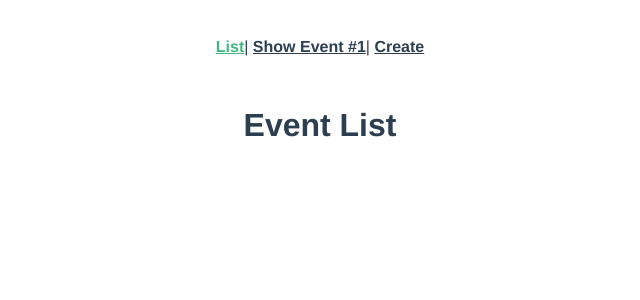
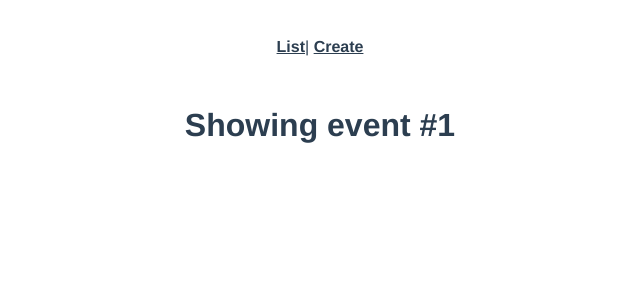
Before and after one commit to lindade/real-world-vue, a Vue app: page /event/1 in a window 1280 px wide. Shown: the top 300 px of the page, without its empty margins (320-960 px from the left). Built offline with nearby package versions, Linux system fonts and the light colour scheme.

Commit message:
dynamic routes added

```diff
--- a/src/App.vue
+++ b/src/App.vue
@@ -2,7 +2,6 @@
   <div id="app">
     <div id="nav">
       <router-link :to="{ name: 'event-list' }">List</router-link>|
-      <router-link :to="{ name: 'event-show' }">Show Event #1</router-link>|
       <router-link :to="{ name: 'event-create' }">Create</router-link>
     </div>
     <router-view />
--- a/src/router/index.js
+++ b/src/router/index.js
@@ -7,15 +7,17 @@
 Vue.use(VueRouter)
 
 export default new VueRouter({
+  mode: 'history',
   routes: [{
       path: '/',
       name: 'event-list',
       component: EventList
     },
     {
-      path: '/event',
+      path: '/event/:id',
       name: 'event-show',
-      component: EventShow
+      component: EventShow,
+      props: true
     },
     {
       path: '/event/create',
--- a/src/views/EventList.vue
+++ b/src/views/EventList.vue
@@ -1,3 +1,6 @@
 <template>
-  <h1>Event List</h1>
+  <dir>
+    <h1>Event List</h1>
+    <router-link :to="{ name: 'event-show', params: { id: '1' } }">Show Event #1</router-link>|
+  </dir>
 </template>
--- a/src/views/EventShow.vue
+++ b/src/views/EventShow.vue
@@ -1,3 +1,8 @@
 <template>
-  <h1>Showing event #1</h1>
+  <h1>Showing event #{{ id }}</h1>
 </template>
+<script>
+export default {
+  props: ['id']
+}
+</script>
```
